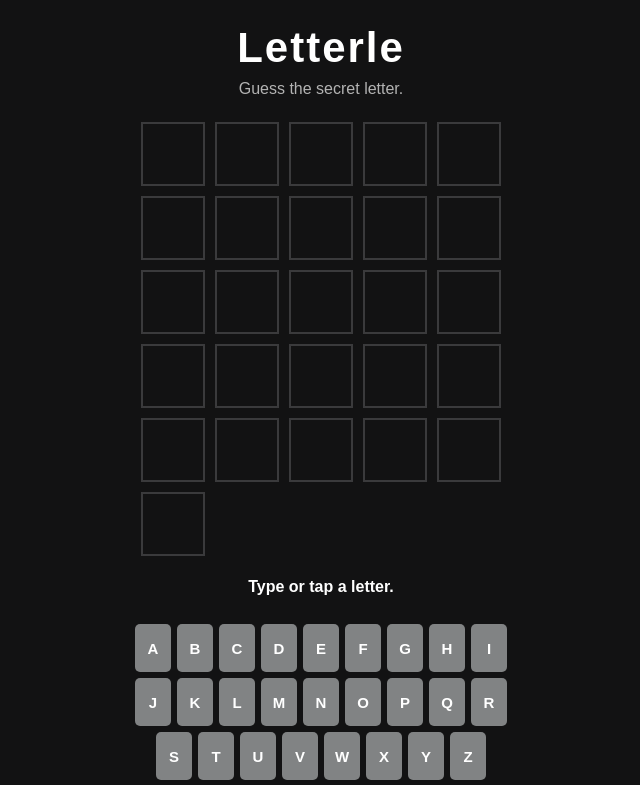
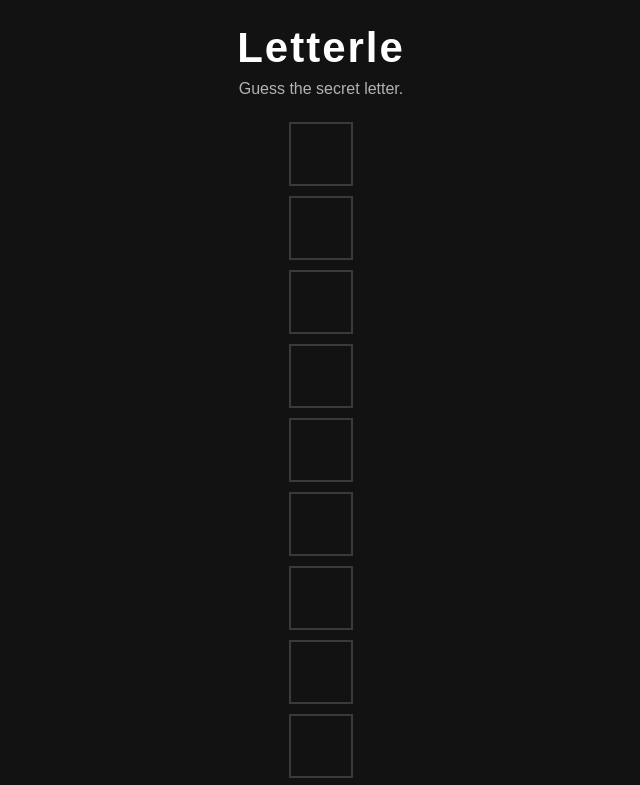
Before and after one commit to BokoMoLol/Characterle, a plain HTML site: page index.html in a window 1280 px wide. Shown: the top 785 px of the page, without its empty margins (319-959 px from the left). Drawn offline with Linux system fonts and the light colour scheme.

Commit message:
Change grid layout to single column

```diff
--- a/index.html
+++ b/index.html
@@ -39,7 +39,7 @@
 
 		.board {
 			display: grid;
-			grid-template-columns: repeat(5, 64px);
+			grid-template-columns: repeat(1, 64px);
 			gap: 10px;
 			justify-content: center;
 			margin-bottom: 22px;
```
